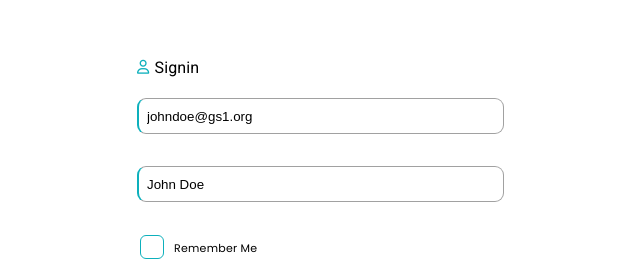
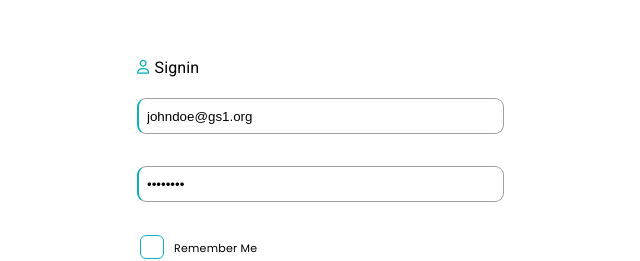
Before and after one commit to AjoshZS/ALM-Frontend-2, an Angular app: page / in a window 1280 px wide. Shown: the part 169-430 px from the top of the page, without its empty margins (311-951 px from the left). Built offline with nearby package versions, Linux system fonts and the light colour scheme.

Commit message:
password change

```diff
--- a/src/app/modules/authentication/components/login/login.component.html
+++ b/src/app/modules/authentication/components/login/login.component.html
@@ -16,7 +16,7 @@
                     Please enter username</div>
             </div>
             <div class="input-container m-t-8">
-                <input class="input-field input-item" type="text" id="username" name="username" placeholder="Password"
+                <input class="input-field input-item" type="password" id="username" name="username" placeholder="Password"
                     formControlName="password" >
                 <div *ngIf="submitted && loginForm.get('password')?.hasError('required')" class="text-danger f-s-11">
                     Please enter password</div>
```
